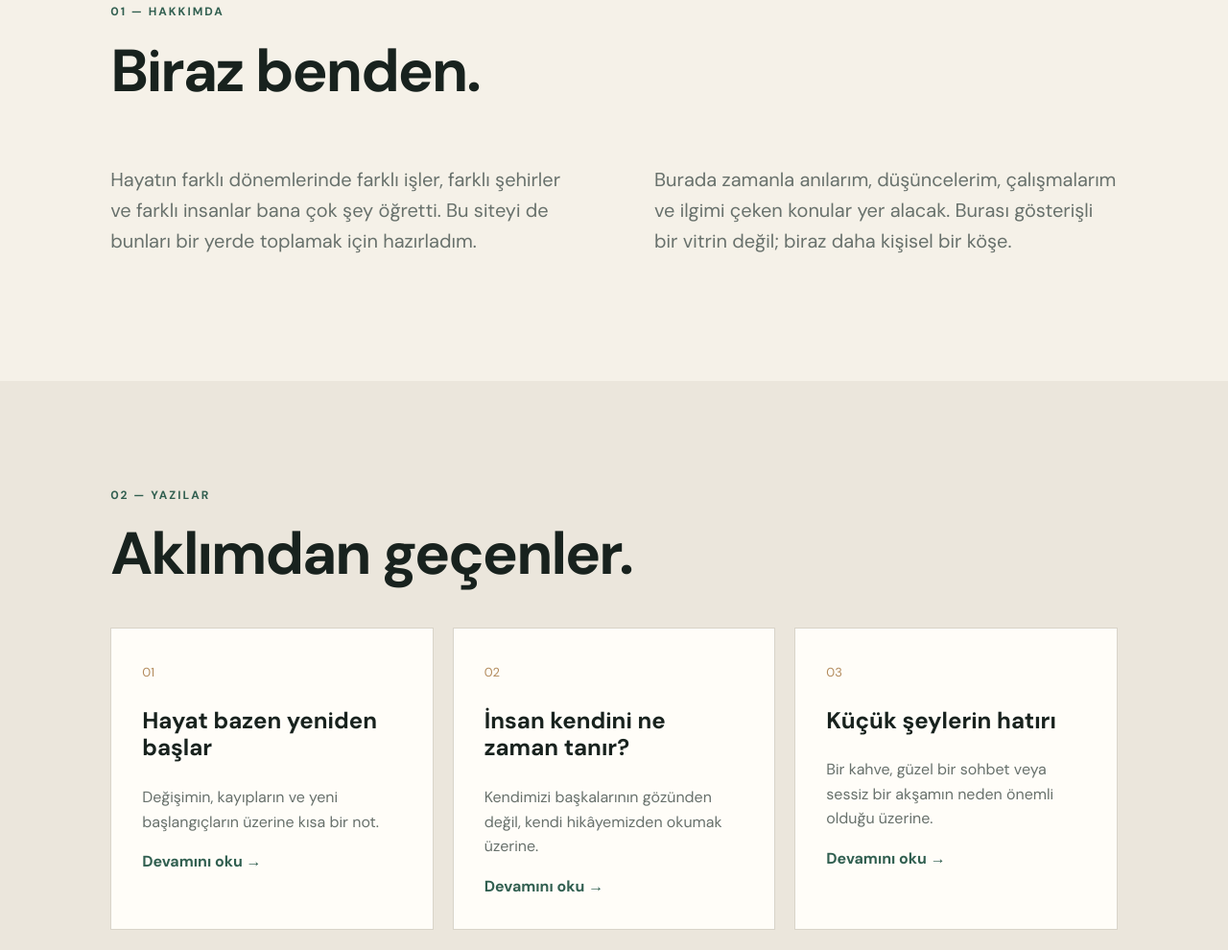
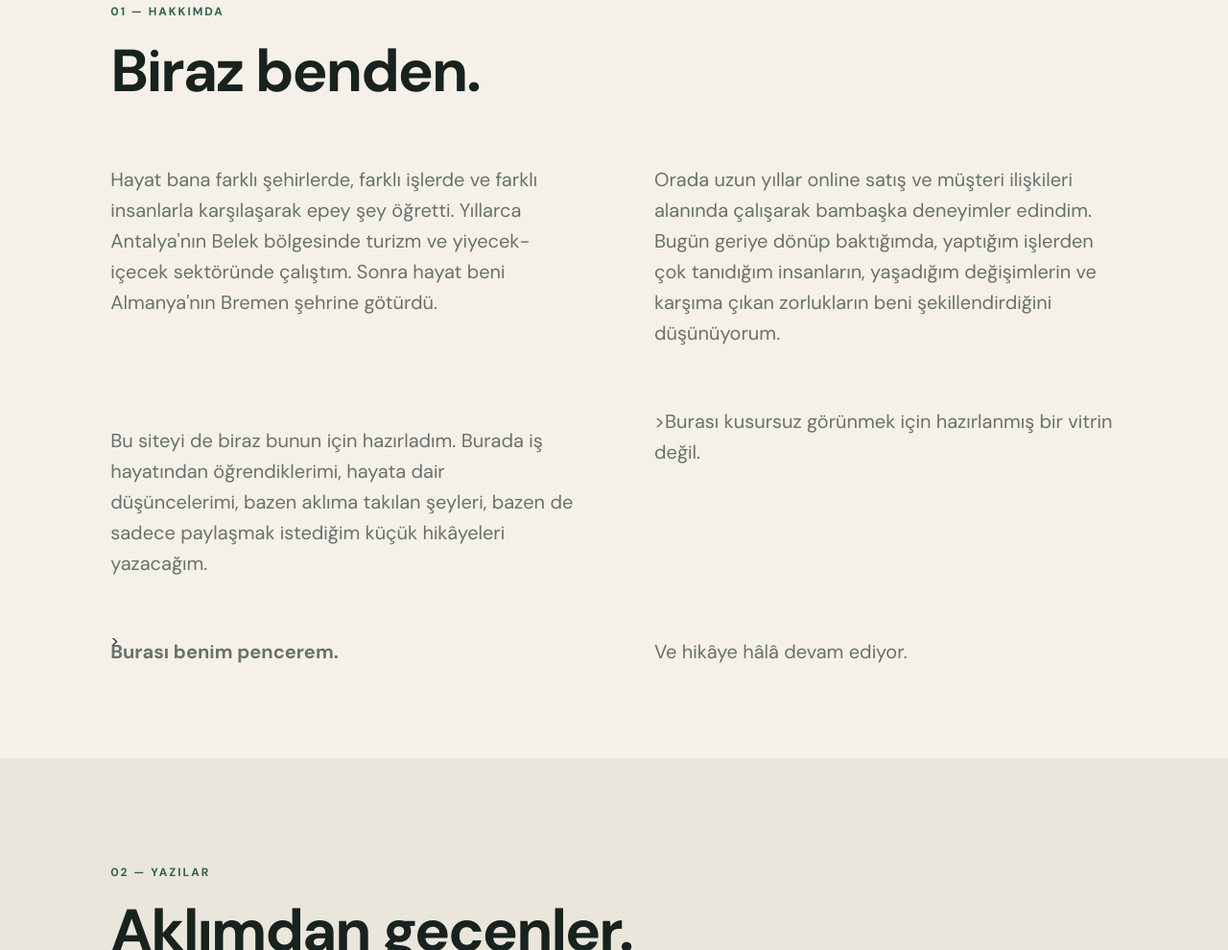
Before and after one commit to ugurakinci26-beep/gifthub.jo, a plain HTML site: page index.html in a window 1280 px wide. Shown: the part 968-1958 px from the top of the page at 96% size. Drawn offline with nearby package versions, Linux system fonts and the light colour scheme; a web font is replaced by a local one.

Commit message:
Update index.html

```diff
--- a/index.html
+++ b/index.html
@@ -43,9 +43,11 @@
         <p class="eyebrow">01 — HAKKIMDA</p>
         <h2>Biraz benden.</h2>
       </div>
-      <div class="about-grid">
-        <p>Hayatın farklı dönemlerinde farklı işler, farklı şehirler ve farklı insanlar bana çok şey öğretti. Bu siteyi de bunları bir yerde toplamak için hazırladım.</p>
-        <p>Burada zamanla anılarım, düşüncelerim, çalışmalarım ve ilgimi çeken konular yer alacak. Burası gösterişli bir vitrin değil; biraz daha kişisel bir köşe.</p>
+     <div class="about-grid"> <p>Hayat bana farklı şehirlerde, farklı işlerde ve farklı insanlarla karşılaşarak epey şey öğretti. Yıllarca Antalya'nın Belek bölgesinde turizm ve yiyecek-içecek sektöründe çalıştım.
+       Sonra hayat beni Almanya'nın Bremen şehrine götürdü.</p>
+       <p>Orada uzun yıllar online satış ve müşteri ilişkileri alanında çalışarak bambaşka deneyimler edindim.
+         Bugün geriye dönüp baktığımda, yaptığım işlerden çok tanıdığım insanların, yaşadığım değişimlerin ve karşıma çıkan zorlukların beni şekillendirdiğini düşünüyorum.</p>
+       <p>Bu siteyi de biraz bunun için hazırladım. Burada iş hayatından öğrendiklerimi, hayata dair düşüncelerimi, bazen aklıma takılan şeyleri, bazen de sadece paylaşmak istediğim küçük hikâyeleri yazacağım.</p> >Burası kusursuz görünmek için hazırlanmış bir vitrin değil. <strong>Burası benim pencerem.</strong> Ve hikâye hâlâ devam ediyor.</p> </div>>
       </div>
     </section>
 
```
